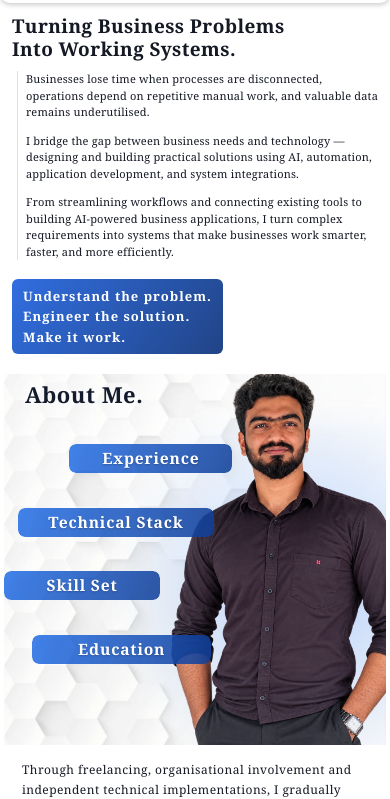
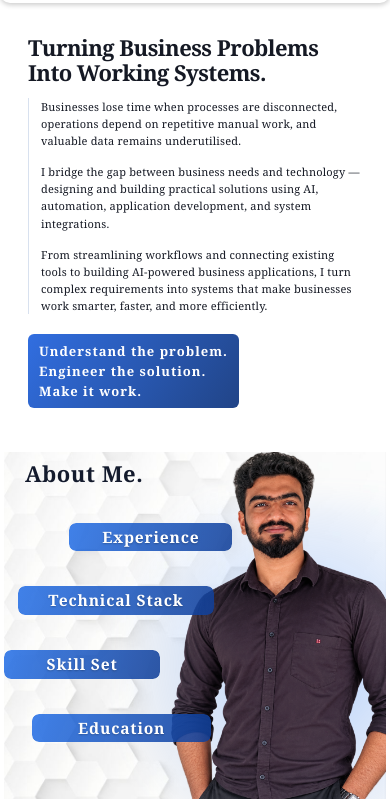
Before and after one commit to creativeteamlern-ux/Muhammed_Yasin, a plain HTML site: page index.html in a window 390 px wide. Shown: the part 45-844 px from the top of the page. Drawn offline with Linux system fonts and the light colour scheme.

Commit message:
Fix mobile hero alignment in light and dark themes

```diff
--- a/styles.css
+++ b/styles.css
@@ -845,3 +845,40 @@ html[data-theme="dark"] .detail-body .tech-stack-note {
   background:linear-gradient(115deg,#083967,#075caa);
   border:1px solid #1d9ef0;color:#f5faff;
 }
+
+/* Hero alignment consistency — light and dark themes */
+
+@media (max-width: 700px) {
+  .hero {
+    box-sizing: border-box;
+    width: 100%;
+    padding: 20px 16px 24px;
+  }
+
+  .hero h1,
+  .hero #hero-title {
+    margin: 0 0 14px;
+    font-size: clamp(22px, 5.4vw, 28px);
+    line-height: 1.12;
+    letter-spacing: -0.025em;
+    text-align: left;
+  }
+
+  .hero-copy {
+    margin: 0;
+    padding-left: 12px;
+  }
+
+  .hero-copy p {
+    margin: 0 0 14px;
+    line-height: 1.55;
+  }
+
+  .hero-copy p:last-child {
+    margin-bottom: 0;
+  }
+
+  .hero .statement {
+    margin-top: 20px;
+  }
+}
```
